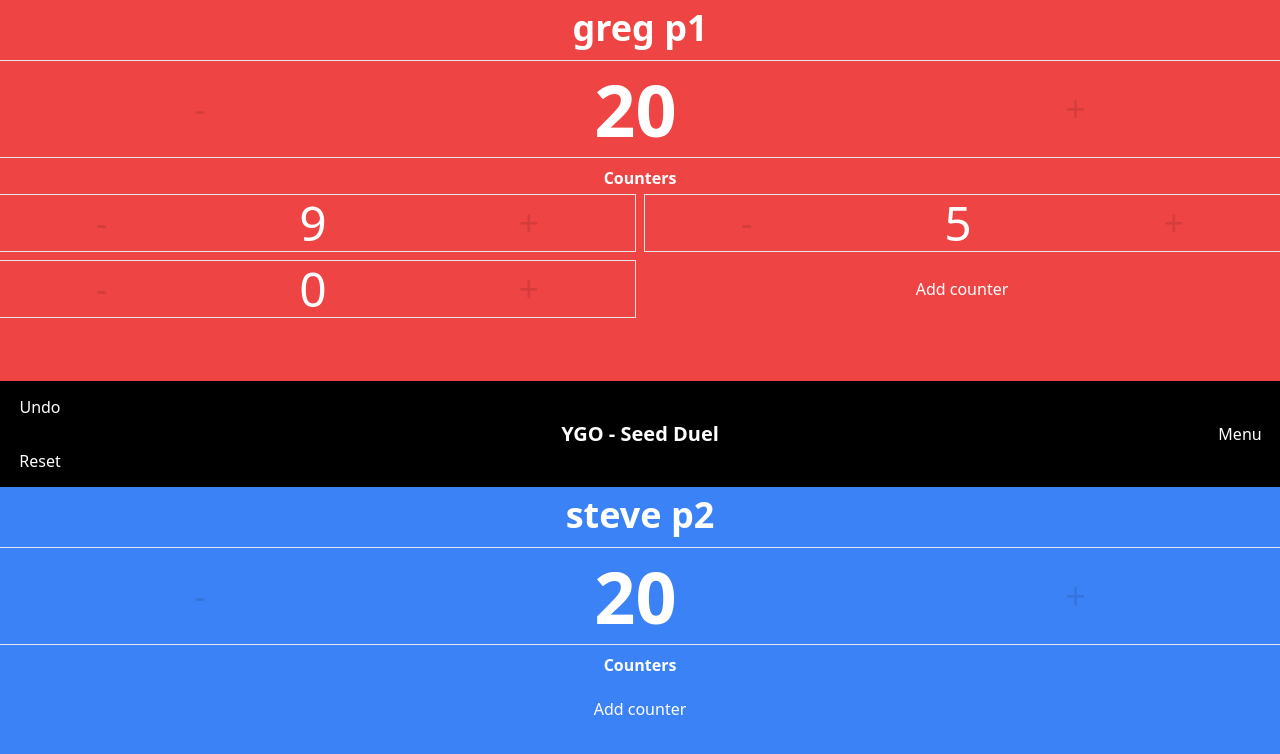
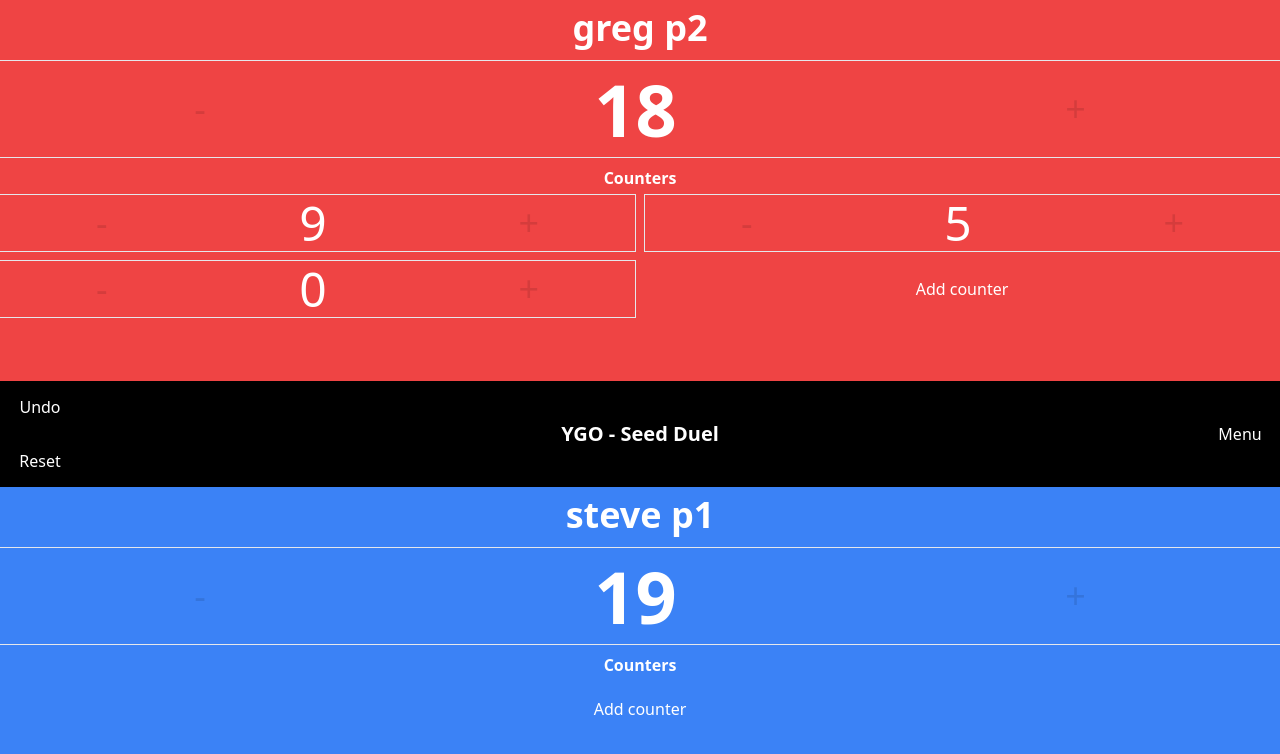
Before and after one commit to didley/lp-track, a React (Create React App) app: page / in a window 1280 px wide. Shown: the top 754 px of the page. Built offline with nearby package versions, Linux system fonts and the light colour scheme.

Commit message:
Initial tracker hook implementation with mostly mock props

```diff
--- a/package.json
+++ b/package.json
@@ -10,6 +10,7 @@
     "@types/node": "^16.7.13",
     "@types/react": "^17.0.20",
     "@types/react-dom": "^17.0.9",
+    "immer": "^9.0.7",
     "react": "^17.0.2",
     "react-dom": "^17.0.2",
     "react-router-dom": "^6.2.1",
--- a/src/App.tsx
+++ b/src/App.tsx
@@ -1,20 +1,27 @@
 import { TitleBar } from "./components/TitleBar";
 import { PlayerCard } from "./components/PlayerCard";
+import { useLPTracker } from "./hooks/useLPTracker";
 
 function App() {
+  const [lpSelectors, lpActions] = useLPTracker();
+
   return (
     <div className="h-screen w-screen grid select-none">
       <PlayerCard
-        playerName={"greg p1"}
+        playerName={"greg p2"}
+        playerNumber={1}
         color={"red"}
-        lifePoints={20}
+        lifePoints={lpSelectors.latestLp[1]}
+        lpActions={lpActions}
         counters={[9, 5, 0]}
       />
       <TitleBar gameName="YGO" format="Seed Duel" />
       <PlayerCard
-        playerName={"steve p2"}
+        playerName={"steve p1"}
+        playerNumber={1}
         color={"blue"}
-        lifePoints={20}
+        lifePoints={lpSelectors.latestLp[0]}
+        lpActions={lpActions}
         counters={[]}
       />
     </div>
--- a/src/components/PlayerCard/Counters.tsx
+++ b/src/components/PlayerCard/Counters.tsx
@@ -8,8 +8,11 @@ export const Counters = ({ counters }: Props) => {
       <label className="text-white text-left font-bold">Counters</label>
       <ul className="grid grid-cols-2 my-1 gap-2">
         {counters &&
-          counters.map((counter) => (
-            <li className="text-5xl text-white border-y odd:border-r even:border-l flex justify-around relative">
+          counters.map((counter, i) => (
+            <li
+              key={i}
+              className="text-5xl text-white border-y odd:border-r even:border-l flex justify-around relative"
+            >
               <button className="absolute left-0 h-full w-1/2 opacity-0 bg-white hover:opacity-10 hover:bg-black active:opacity-30 active:bg-white" />
               <button className="absolute right-0 h-full w-1/2 opacity-0 bg-white hover:opacity-10 hover:bg-black active:opacity-30 active:bg-white" />
 
--- a/src/components/PlayerCard/index.tsx
+++ b/src/components/PlayerCard/index.tsx
@@ -1,19 +1,24 @@
 import { Counters } from "./Counters";
+import { Actions } from "../../hooks/useLPTracker";
 
 type Colors = "red" | "blue";
 
 type Props = {
   playerName: string;
+  playerNumber: number;
   color: Colors;
-  lifePoints: number;
+  lifePoints: number | "surrender";
   counters?: number[];
+  lpActions: Actions;
 };
 
 export const PlayerCard = ({
   playerName,
+  playerNumber,
   color,
   lifePoints,
   counters,
+  lpActions,
 }: Props) => {
   const bgColorClass = {
     red: "bg-red-500 h-full w-full text-center",
@@ -25,7 +30,10 @@ export const PlayerCard = ({
       <h1 className="text-white my-1 py-1">{playerName}</h1>
       <div className="my-2 border-y flex justify-around relative">
         <button className="absolute left-0 h-full w-1/2 opacity-0 bg-white hover:opacity-10 hover:bg-black active:opacity-30 active:bg-white" />
-        <button className="absolute right-0 h-full w-1/2 opacity-0 bg-white hover:opacity-10 hover:bg-black active:opacity-30 active:bg-white" />
+        <button
+          onClick={() => lpActions.increment(playerNumber)}
+          className="absolute right-0 h-full w-1/2 opacity-0 bg-white hover:opacity-10 hover:bg-black active:opacity-30 active:bg-white"
+        />
         <span className="text-black opacity-10 text-4xl place-self-center">
           {"-"}
         </span>
--- /dev/null
+++ b/src/hooks/useLPTracker.tsx
@@ -0,0 +1,78 @@
+import { useReducer } from "react";
+import produce from "immer";
+
+type PlayerLp = number | "surrender";
+
+type PlayersLp = PlayerLp[];
+
+type LpLogEntry = {
+  lp: PlayersLp;
+  change?: PlayersLp;
+};
+
+type State = {
+  lpLog: LpLogEntry[];
+};
+
+type Action = {
+  type: string;
+  player: number;
+};
+
+export type Selectors = {
+  lpLog: LpLogEntry[];
+  latestLp: PlayersLp;
+};
+
+export type Actions = {
+  increment: (player: number) => void;
+};
+
+const reducer = (state: State, action: Action) => {
+  const { type, player } = action;
+
+  switch (type) {
+    case "increment":
+      return produce(state, (draft) => {
+        let lastLog = state.lpLog?.at(-1) ?? { lp: [0, 0] };
+        const changingPlayerLp = (lastLog && lastLog?.lp[player]) ?? 0;
+        const newLp: PlayerLp =
+          changingPlayerLp === "surrender" ? "surrender" : changingPlayerLp + 1;
+
+        lastLog.lp[player] = newLp;
+
+        draft.lpLog.push(lastLog);
+      });
+
+    default:
+      throw new Error();
+  }
+};
+
+const initialState: State = {
+  lpLog: [
+    { lp: [20, 20] },
+    { lp: [20, 19] },
+    { lp: [20, 18] },
+    { lp: [19, 18] },
+  ],
+};
+
+export const useLPTracker = (): [Selectors, Actions] => {
+  const [state, dispatch] = useReducer(reducer, initialState);
+  const { lpLog } = state;
+
+  const actions: Actions = {
+    increment: (player: number) => dispatch({ type: "increment", player }),
+    // decrement: (player: number) => dispatch({ type: "decrement", player }),
+    // change: (player: number) => dispatch({ type: "change", player }),
+    // surrender: (player: number) => dispatch({ type: "surrender", player }),
+  };
+
+  const selectors: Selectors = {
+    lpLog,
+    latestLp: lpLog.at(-1)?.lp ?? [0, 0],
+  };
+
+  return [selectors, actions];
+};
```
